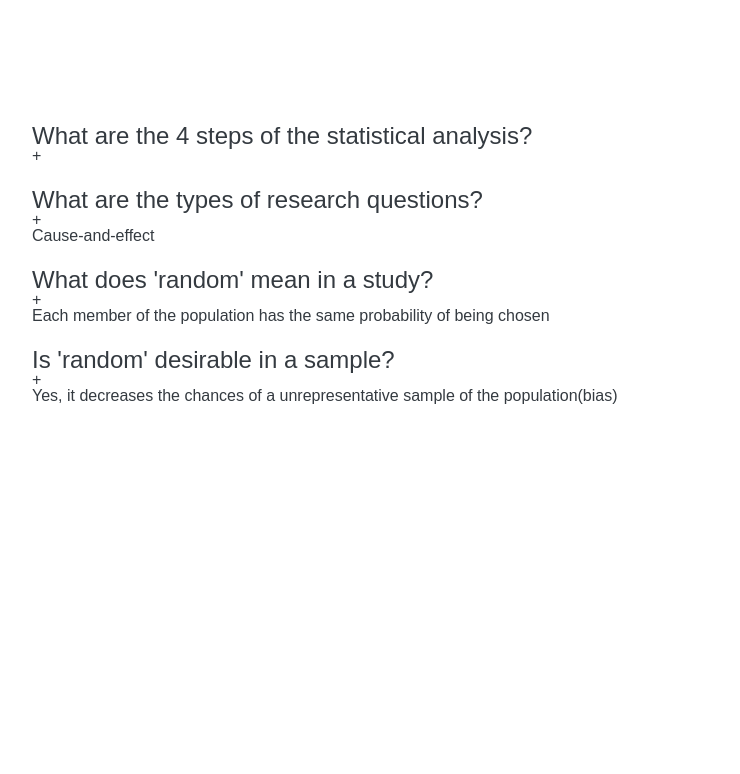
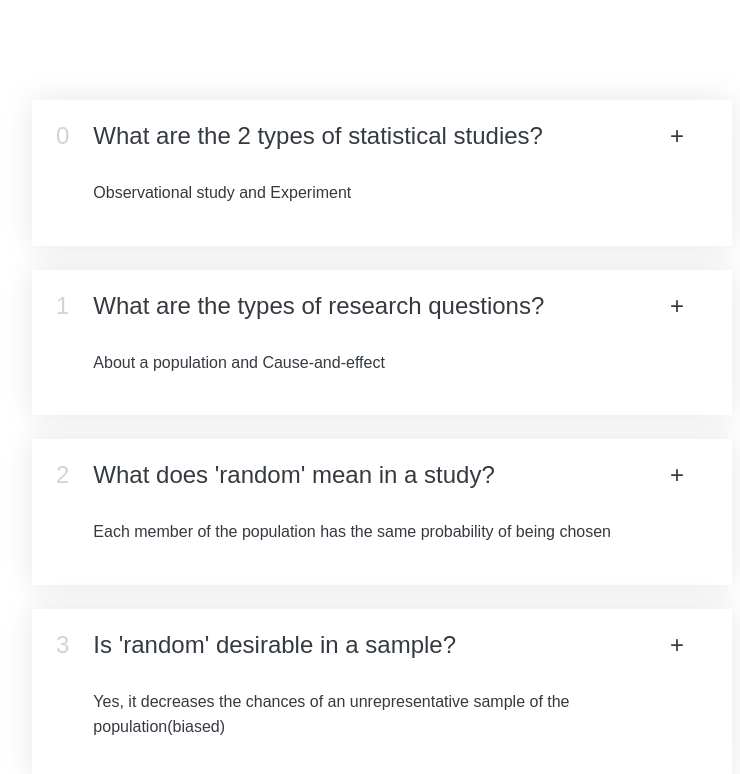
Before and after one commit to Jpkeys29/Statistics-Review-React, a React (Create React App) app: page / in a window 1280 px wide. Shown: the top 774 px of the page, without its empty margins (258-998 px from the left). Built offline with nearby package versions, Linux system fonts and the light colour scheme.

Commit message:
Numbering questions and proper question formatting

```diff
--- a/src/question.js
+++ b/src/question.js
@@ -4,12 +4,12 @@ export default function Question ({num, title, answer}){
     return (
 
         <div className='questions' >
-            <p>{num}</p>
             {quests.map((ele, index) => (
-                <div key={index} >
+                <div key={index} className='item' >
+                <p className='number'>{index}</p>
                 <p className='title' >{ele.title}</p>
-                <p>+</p>
-                <div>{ele.answer}</div>
+                <p className='icon' >+</p>
+                <div className='content-box' >{ele.answer}</div>
                 </div>
             ))}
         </div>
--- a/src/questsArray.js
+++ b/src/questsArray.js
@@ -1,13 +1,13 @@
 export const quests = [
     {
         id : 1,
-        title : "What are the 4 steps of the statistical analysis?",
-        answer : ''
+        title : "What are the 2 types of statistical studies?",
+        answer : 'Observational study and Experiment'
     },
     {
         id: 2,
         title : "What are the types of research questions?",
-        answer : 'Cause-and-effect'
+        answer : 'About a population and Cause-and-effect'
     },
     {
         id: 3,
@@ -17,7 +17,7 @@ export const quests = [
     {
         id: 4,
         title : "Is 'random' desirable in a sample?",
-        answer : 'Yes, it decreases the chances of a unrepresentative sample of the population(bias)'
+        answer : 'Yes, it decreases the chances of an unrepresentative sample of the population(biased)'
     },
 
 ];
--- a/src/styles.css
+++ b/src/styles.css
@@ -33,6 +33,12 @@
     align-items: center;
   }
 
+  .number {
+    font-size: 24px;
+    font-weight: 500;
+    color: #ced4da;
+  }
+
   .button {
     background-color: var(--color-lightest);
     color: #343a40;
@@ -49,3 +55,19 @@
     font-size: 24px;
     font-weight: 500;
   }
+
+  .content-box {
+    grid-column: 2 / -1;
+    padding-bottom: 16px;
+    line-height: 1.6;
+  }
+
+  .content-box ul {
+    color: #868e96;
+    margin-left: 16px;
+    margin-top: 16px;
+
+    display: flex;
+    flex-direction: column;
+    gap: 12px;
+  }
```
